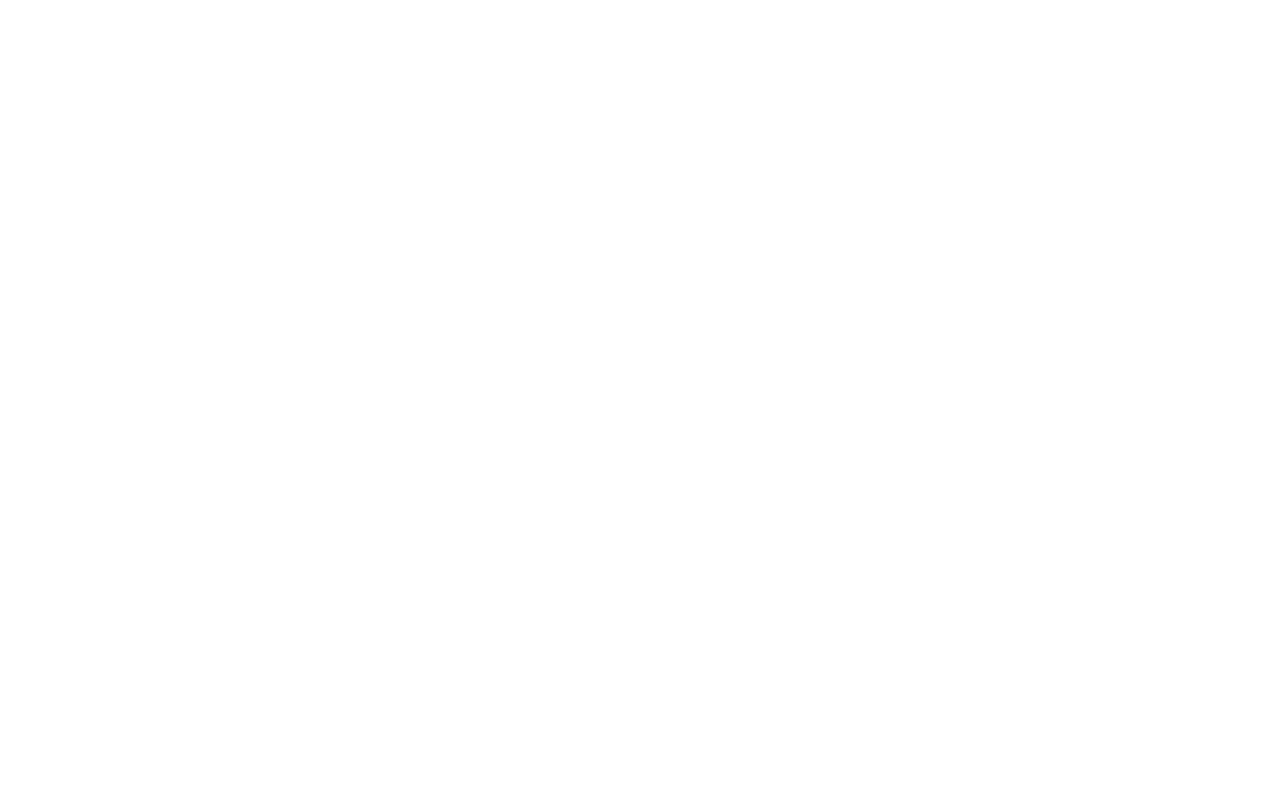
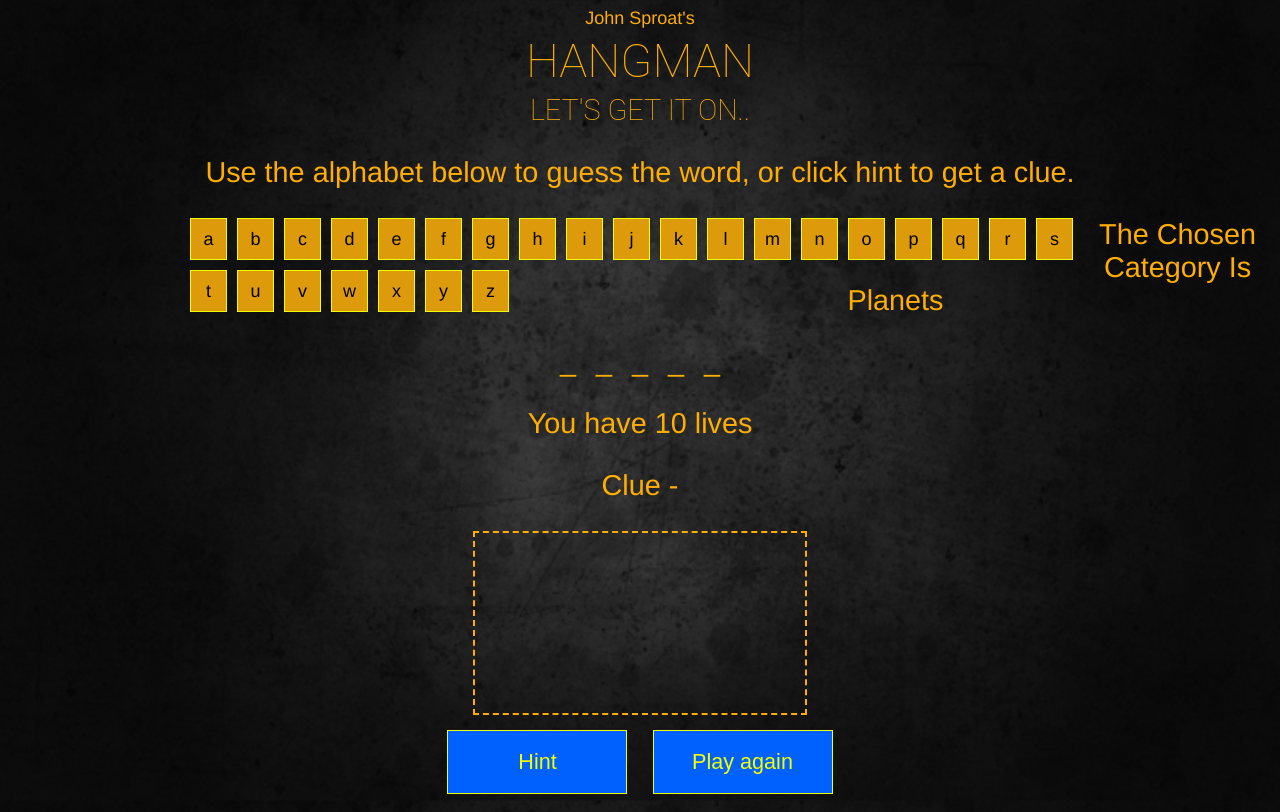
Before and after one commit to Creator44/Hangman-Game, a plain HTML site: page index.html in a window 1280 px wide. Drawn offline with Linux system fonts and the light colour scheme.

Commit message:
Hangman game files

```diff
--- a/Assets/CSS/style.css
+++ b/Assets/CSS/style.css
@@ -0,0 +1,134 @@
+
+body {
+  background-image:url("../images/background-dark.jpg");
+  background-size: 100% auto;
+  font-family: "HelveticaNeue-Light", "Helvetica Neue Light", "Helvetica Neue", Helvetica, Arial, "Lucida Grande", sans-serif;
+  color:#ffae00;
+  height:100%;
+  text-align:center;
+  font-size:18px;
+}
+
+.wrappper{
+  @include clear;
+  width:100%;
+  margin:0 auto;
+}
+
+
+canvas{
+  color:black;
+  border: #ffae00 dashed 2px;
+  padding:15px;
+}
+
+h1, h2, h3 {
+	font-family: 'Roboto', sans-serif;
+	font-weight: 100;
+	text-transform: uppercase;
+   margin:5px 0;
+}
+
+h1 {
+	font-size: 2.6em;
+}
+
+h2 {
+	font-size: 1.6em;
+}
+
+p{
+  font-size: 1.6em;
+}
+
+#alphabet {
+  @include clear;
+  margin:15px auto;
+  padding:0;
+  max-width:900px;
+}
+
+#alphabet li {
+  float:left;
+  margin: 0 10px 10px 0;
+  list-style:none;
+  width:35px;
+  height:30px;
+  padding-top:10px;
+  background:#dd9b0b;
+  color:#000000;
+  cursor:pointer;
+  @include corners(5px);
+  border: solid 1px #eeff00;
+
+    &:hover{
+      background:#0697d6;
+      border: solid 1px #00ffae;
+      color:#00ffae;
+    }
+}
+
+#my-word {
+  margin: 0;
+  display: block;
+  padding: 0;
+  display:block;
+}
+
+#my-word li {
+  position: relative;
+  list-style: none;
+  margin: 0;
+  display: inline-block;
+  padding: 0 10px;
+  font-size:1.6em;
+}
+
+.active {
+  @include opacity;
+  cursor:default;
+
+  &:hover{
+      @include fade;
+      @include opacity;
+    }
+}
+
+#mylives{
+  font-size:1.6em;
+  text-align:center;
+  display:block;
+}
+
+button{
+  @include corners (5px);
+  background:#0061ff;
+  color:#f2ff00;
+  border: solid 1px;
+  text-decoration:none;
+  cursor:pointer;
+  font-size:1.2em;
+  padding:18px 10px;
+  width:180px;
+  margin: 10px;
+  outline: none;
+
+    &:hover{
+      @include transition;
+      background:#00ffae;
+      border: solid 1px #00ffae;
+      color:#0008ff;
+    }
+}
+
+@media (max-width: 767px) {
+  #alphabet {
+  padding:0 0 0 15px;
+}
+  }
+
+  @media (max-width: 480px) {
+  #alphabet {
+  padding:0 0 0 25px;
+}
+  }
--- a/Assets/Javascript/game.js
+++ b/Assets/Javascript/game.js
@@ -0,0 +1,233 @@
+window.onload = function () {
+
+  var alphabet = ['a', 'b', 'c', 'd', 'e', 'f', 'g', 'h',
+        'i', 'j', 'k', 'l', 'm', 'n', 'o', 'p', 'q', 'r', 's',
+        't', 'u', 'v', 'w', 'x', 'y', 'z'];
+
+  var categories;         // Array of topics
+  var chosenCategory;     // Selected catagory
+  var getHint ;           // Word getHint
+  var word ;              // Selected word
+  var guess ;             // Geuss
+  var geusses = [ ];      // Stored geusses
+  var lives ;             // Lives
+  var counter ;           // Count correct geusses
+  var space;              // Number of spaces in word '-'
+
+  // Get elements
+  var showLives = document.getElementById("mylives");
+  var showCatagory = document.getElementById("scatagory");
+  var getHint = document.getElementById("hint");
+  var showClue = document.getElementById("clue");
+
+
+
+  // create alphabet ul
+  var buttons = function () {
+    myButtons = document.getElementById('buttons');
+    letters = document.createElement('ul');
+
+    for (var i = 0; i < alphabet.length; i++) {
+      letters.id = 'alphabet';
+      list = document.createElement('li');
+      list.id = 'letter';
+      list.innerHTML = alphabet[i];
+      check();
+      myButtons.appendChild(letters);
+      letters.appendChild(list);
+    }
+  }
+
+
+  // Select Catagory
+  var selectCat = function () {
+    if (chosenCategory === categories[0]) {
+      catagoryName.innerHTML = "The Chosen Category is NFL Football Teams";
+    } else if (chosenCategory === categories[1]) {
+      catagoryName.innerHTML = "The Chosen Category Is Movies";
+    } else if (chosenCategory === categories[2]) {
+      catagoryName.innerHTML = "The Chosen Category Is Planets";
+    }
+  }
+
+  // Create geusses ul
+   result = function () {
+    wordHolder = document.getElementById('hold');
+    correct = document.createElement('ul');
+
+    for (var i = 0; i < word.length; i++) {
+      correct.setAttribute('id', 'my-word');
+      guess = document.createElement('li');
+      guess.setAttribute('class', 'guess');
+      if (word[i] === "-") {
+        guess.innerHTML = "-";
+        space = 1;
+      } else {
+        guess.innerHTML = "_";
+      }
+
+      geusses.push(guess);
+      wordHolder.appendChild(correct);
+      correct.appendChild(guess);
+    }
+  }
+
+  // Show lives
+   comments = function () {
+    showLives.innerHTML = "You have " + lives + " lives";
+    if (lives < 1) {
+      showLives.innerHTML = "Game Over";
+    }
+    for (var i = 0; i < geusses.length; i++) {
+      if (counter + space === geusses.length) {
+        showLives.innerHTML = "You Win!";
+      }
+    }
+  }
+
+      // Animate man
+  var animate = function () {
+    var drawMe = lives ;
+    drawArray[drawMe]();
+  }
+
+
+   // Hangman
+  canvas =  function(){
+
+    myStickman = document.getElementById("stickman");
+    context = myStickman.getContext('2d');
+    context.beginPath();
+    context.strokeStyle = "#fff";
+    context.lineWidth = 2;
+  };
+
+    head = function(){
+      myStickman = document.getElementById("stickman");
+      context = myStickman.getContext('2d');
+      context.beginPath();
+      context.arc(60, 25, 10, 0, Math.PI*2, true);
+      context.stroke();
+    }
+
+  draw = function($pathFromx, $pathFromy, $pathTox, $pathToy) {
+
+    context.moveTo($pathFromx, $pathFromy);
+    context.lineTo($pathTox, $pathToy);
+    context.stroke();
+}
+
+   frame1 = function() {
+     draw (0, 150, 150, 150);
+   };
+
+   frame2 = function() {
+     draw (10, 0, 10, 600);
+   };
+
+   frame3 = function() {
+     draw (0, 5, 70, 5);
+   };
+
+   frame4 = function() {
+     draw (60, 5, 60, 15);
+   };
+
+   torso = function() {
+     draw (60, 36, 60, 70);
+   };
+
+   rightArm = function() {
+     draw (60, 46, 100, 50);
+   };
+
+   leftArm = function() {
+     draw (60, 46, 20, 50);
+   };
+
+   rightLeg = function() {
+     draw (60, 70, 100, 100);
+   };
+
+   leftLeg = function() {
+     draw (60, 70, 20, 100);
+   };
+
+  drawArray = [rightLeg, leftLeg, rightArm, leftArm,  torso,  head, frame4, frame3, frame2, frame1];
+
+
+  // OnClick Function
+   check = function () {
+    list.onclick = function () {
+      var geuss = (this.innerHTML);
+      this.setAttribute("class", "active");
+      this.onclick = null;
+      for (var i = 0; i < word.length; i++) {
+        if (word[i] === geuss) {
+          geusses[i].innerHTML = geuss;
+          counter += 1;
+        }
+      }
+      var j = (word.indexOf(geuss));
+      if (j === -1) {
+        lives -= 1;
+        comments();
+        animate();
+      } else {
+        comments();
+      }
+    }
+  }
+
+
+  // Play
+  play = function () {
+    categories = [
+        ["panthers", "falcons", "saints", "dolphins", "chargers", "vikings", "eagles"],
+        ["forest-gump", "dirty-harry", "gladiator", "inception", "jaws"],
+        ["jupiter", "saturn", "mercury", "venus", "pluto"]
+    ];
+
+    chosenCategory = categories[Math.floor(Math.random() * categories.length)];
+    word = chosenCategory[Math.floor(Math.random() * chosenCategory.length)];
+    word = word.replace(/\s/g, "-");
+    console.log(word);
+    buttons();
+
+    geusses = [ ];
+    lives = 10;
+    counter = 0;
+    space = 0;
+    result();
+    comments();
+    selectCat();
+    canvas();
+  }
+
+  play();
+
+  // Hint
+
+    hint.onclick = function() {
+
+      hints = [
+        ["Big ol' Cat", "Da ATL", "They go marching in", "Lovers of the water", "Bringers of electical current", "Horned helmets", "Soar like a..."],
+        ["Momma always said...", "Make my day", "Russel Crowe throws down pretty hard", "Dream within a dream", "Giant great white shark"],
+        ["By far the biggest", "Its got them rings", "Hot as hell", "It's oragne hue can be seen from earth", "Debatable"]
+    ];
+
+    var catagoryIndex = categories.indexOf(chosenCategory);
+    var hintIndex = chosenCategory.indexOf(word);
+    showClue.innerHTML = "Clue: - " +  hints [catagoryIndex][hintIndex];
+  };
+
+   // Reset
+
+  document.getElementById('reset').onclick = function() {
+    correct.parentNode.removeChild(correct);
+    letters.parentNode.removeChild(letters);
+    showClue.innerHTML = "";
+    context.clearRect(0, 0, 400, 400);
+    play();
+  }
+}
--- a/index.html
+++ b/index.html
@@ -2,12 +2,35 @@
 <html>
 <head>
 
+<link rel="stylesheet" type="text/css" href="Assets/CSS/style.css">
+
+
+</head>
 <body>
 
+<header>
+	John Sproat's
+</header>
 
-
-
-
+<div class="wrapper">
+   <h1>Hangman</h1>
+    <h2>Let's get it on..</h2>
+    <p>Use the alphabet below to guess the word, or click hint to get a clue. </p>
+</div>
+<div class="wrapper">
+    <div id="buttons">
+    </div>
+    <p id="catagoryName"></p>
+    <div id="hold">
+    </div>
+    <p id="mylives"></p>
+    <p id="clue">Clue -</p>
+     <canvas id="stickman">This Text will show if the Browser does NOT support HTML5 Canvas tag</canvas>
+    <div class="container">
+      <button id="hint">Hint</button>
+      <button id="reset">Play again</button>
+    </div>
+</div>
 
 
 
```
Also changed, not shown: Assets/Images/background-dark.jpg (added).
